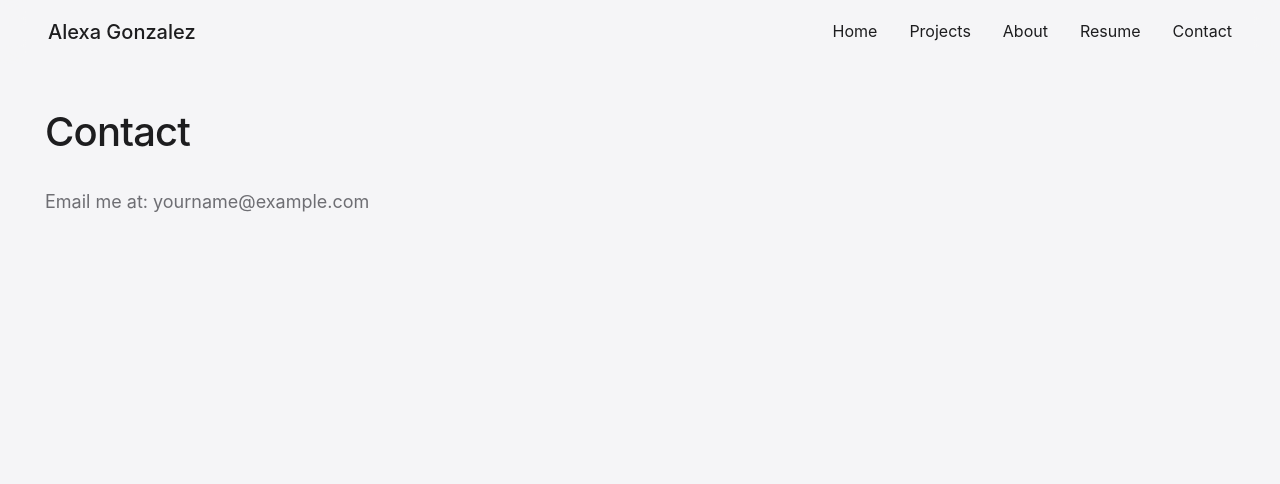
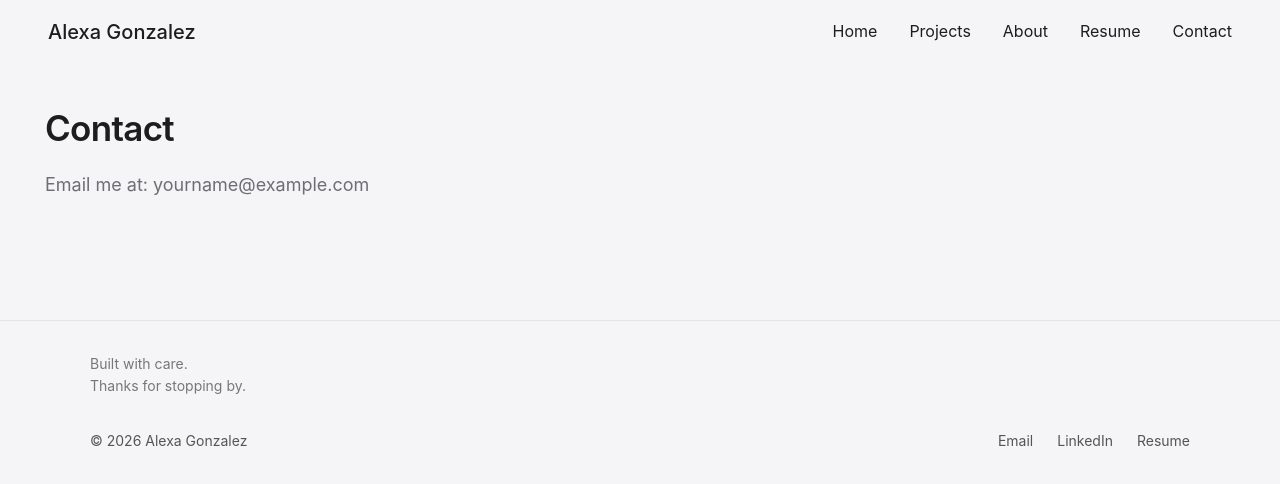
Before and after one commit to gonzalexa/my-portfolio, a React (Vite) app: page /contact in a window 1280 px wide. Shown: the top 484 px of the page. Built offline with nearby package versions, Linux system fonts and the light colour scheme.

Commit message:
Add footer with thank-you message

```diff
--- a/src/App.jsx
+++ b/src/App.jsx
@@ -6,6 +6,7 @@ import About from "./pages/About";
 import Projects from "./pages/Projects";
 import Contact from "./pages/Contact";
 import Resume from "./pages/Resume";
+import Footer from "./components/Footer";
 
 export default function App() {
   return (
@@ -20,6 +21,7 @@ export default function App() {
         <Route path="/contact" element={<Contact />} />
       </Routes>
       </div>
+      <Footer />
     </>
   );
 }
--- a/src/components/ClientsMarquee.jsx
+++ b/src/components/ClientsMarquee.jsx
@@ -10,8 +10,8 @@ const logos = [jpmcLogo, metaLogo, ufLogo];
 export default function ClientsMarquee() {
   return (
     <div style={{ textAlign: "center", margin: "48px auto", maxWidth: "800px", overflow: "hidden" }}>
-      <p style={{ marginBottom: "15px", fontWeight: "500", fontSize: "15px" }}>
-        Experience designing for
+      <p style={{ marginBottom: "20px", fontWeight: "300", fontSize: "15px" }}>
+        experience designing for
       </p>
 
       <Marquee gradient={false} speed={50}>
--- a/src/components/Footer.jsx
+++ b/src/components/Footer.jsx
@@ -2,8 +2,52 @@ import React from "react";
 
 export default function Footer() {
   return (
-    <footer>
-      <p>&copy; 2026 [Your Name]. All rights reserved.</p>
+    <footer
+      style={{
+        borderTop: "1px solid #e5e5e5",
+        marginTop: "120px",
+        padding: "32px 20px",
+      }}
+    >
+
+      {/* Cute message */}
+      <p
+        style={{
+          maxWidth: "1100px",
+          margin: "0 auto 32px",
+          fontSize: "14px",
+          color: "#777",
+          lineHeight: "1.6",
+        }}
+      >
+        Built with care.
+        <br />
+        Thanks for stopping by.
+      </p>
+
+      <div
+        style={{
+          maxWidth: "1100px",
+          margin: "0 auto",
+          display: "flex",
+          justifyContent: "space-between",
+          alignItems: "center",
+          fontSize: "14px",
+          color: "#555",
+        }}
+      >
+        <span>© {new Date().getFullYear()} Alexa Gonzalez</span>
+
+        <div style={{ display: "flex", gap: "24px" }}>
+          <a href="mailto:alexa.95746@gmail.com">Email</a>
+          <a href="https://www.linkedin.com/in/gonzalezalexa049/" target="_blank">
+            LinkedIn
+          </a>
+          <a href="https://github.com/yourusername" target="_blank">
+            Resume
+          </a>
+        </div>
+      </div>
     </footer>
   );
 }
--- a/src/components/Hero.jsx
+++ b/src/components/Hero.jsx
@@ -2,17 +2,19 @@ import React from "react";
 
 export default function Hero() {
   return (
-    <section>
+    <section style={{ padding: "20px 0px"}}>
       <h1>
         hi, i’m alexa!
-        <br />
-        user experience designer{" "}
-        <span className="smaller-text">& engineer ;)</span>
       </h1>
 
-      <p style={{marginTop: "24px", maxWidth: "650px"}}>
-        I guess you could call me a creative developer. I use my background in
-        computer science to create designs that look good and work even better.
+      <h2>
+        user experience designer{" "}
+       <span className="smaller-text">& engineer ;)</span>
+      </h2>
+
+
+      <p style={{maxWidth: "650px"}}>
+        I guess you could call me a creative developer. I use my background in computer science to create designs that look good and work even better.
       </p>
     </section>
   );
--- a/src/index.css
+++ b/src/index.css
@@ -31,16 +31,16 @@ section {
 
 /* Headings */
 h1 {
-  font-size: 45px;
-  font-weight: 600;
+  font-size: 60px;
+  font-weight: 550;
   letter-spacing: -0.03em;
 }
 
 h2 {
-  font-size: 40px;
-  font-weight: 500;
+  font-size: 35px;
+  font-weight: 600;
   letter-spacing: -0.02em;
-  margin-bottom: 24px;
+  margin-bottom: 15px;
 }
 
 p {
@@ -56,6 +56,10 @@ a {
 
 a:hover {
   text-decoration: underline;
+}
+
+.smaller-text {
+  font-size: 0.60em; /* 75% of the surrounding font size */
 }
 
 /* Navbar */
@@ -90,6 +94,13 @@ a:hover {
   opacity: 0.7;
 }
 
-.smaller-text {
-  font-size: 0.60em; /* 75% of the surrounding font size */
+
+/*Footer*/
+footer a {
+  color: #555;
+  text-decoration: none;
 }
+
+footer a:hover {
+  text-decoration: underline;
+}
```
